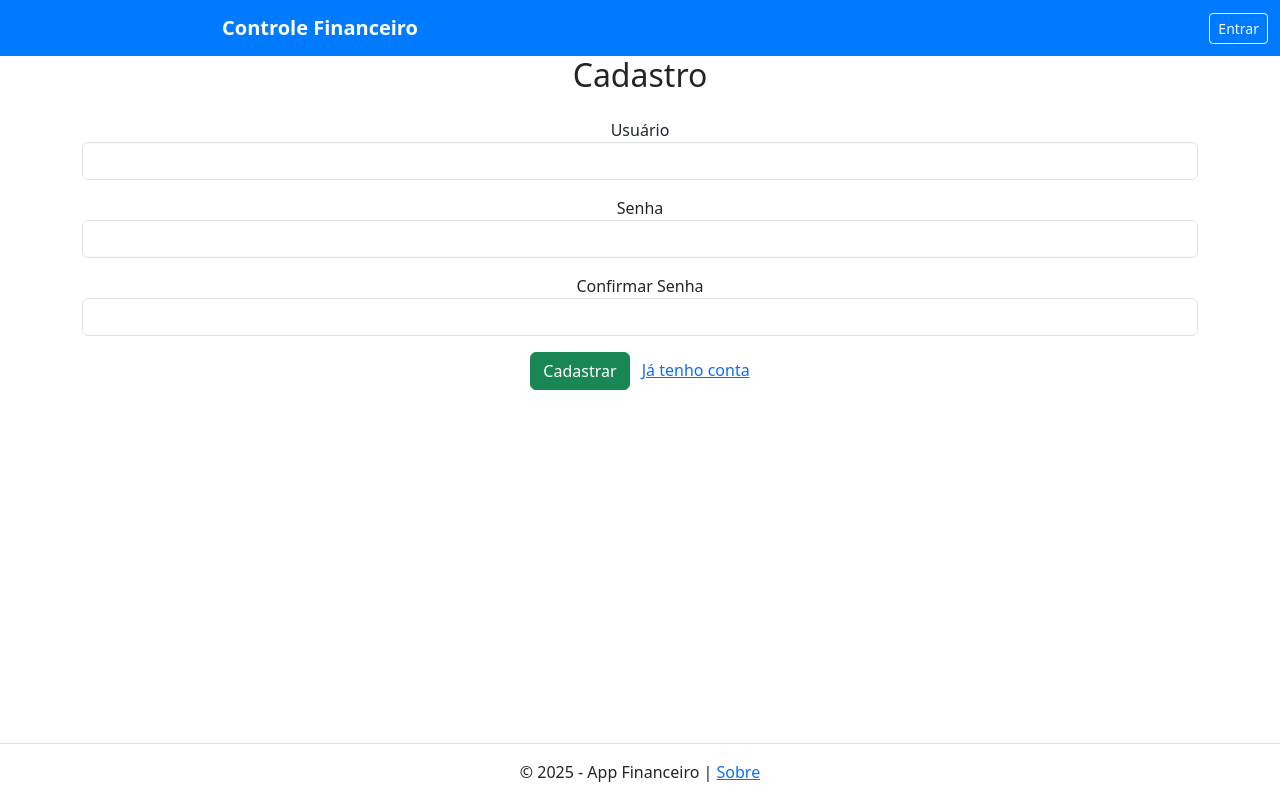
After one commit to diogobraganascimento/controle-financeiro, a Flask app: page /cadastro in a window 1280 px wide. The commit adds this page. Run offline with Flask 3, Linux system fonts and the light colour scheme.

Commit message:
Atualização: Criado as paginas de login, logout e cadastro e seus backends

```diff
--- a/app.py
+++ b/app.py
@@ -2,18 +2,100 @@ import os.path
 import json
 from io import BytesIO
 import sqlite3
+import bcrypt
 
 import pandas as pd
 from fpdf import FPDF
-from flask import Flask, render_template, request, redirect, url_for, send_file
+from flask import Flask, render_template, request, redirect, url_for, send_file, session, flash
 
 
 app = Flask(__name__)
+app.secret_key = 'Q!w2e3r4t5'
+
+
+# Cria a tabela de usuários
+def criar_tabela_usuarios():
+    conexao = sqlite3.connect('financeiro.db')
+    c = conexao.cursor()
+    c.execute('''
+        CREATE TABLE IF NOT EXISTS usuarios (
+            id INTEGER PRIMARY KEY AUTOINCREMENT,
+            username TEXT NOT NULL UNIQUE,
+            senha_hash TEXT NOT NULL
+        )
+    ''')
+    conexao.commit()
+    conexao.close()
+
+
+criar_tabela_usuarios()
+
+
+# Rota de Login
+@app.route('/login', methods=['GET', 'POST'])
+def login():
+    if request.method == 'POST':
+        usuario = request.form['username']
+        senha = request.form['password']
+
+        concexao = sqlite3.connect('financeiro.db')
+        cursor = concexao.cursor()
+        cursor.execute("SELECT senha_hash FROM usuarios WHERE username = ?", (usuario,))
+        resultado = cursor.fetchone()
+        concexao.close()
+
+        if resultado and bcrypt.checkpw(senha.encode('utf-8'), resultado[0]):
+            session['usuario'] = usuario
+            return redirect(url_for('home'))
+        else:
+            flash("Usuário ou senha inválidos", "danger")
+
+    return render_template('login.html')
+
+
+# Roda de cadastro
+@app.route('/cadastro', methods=['GET', 'POST'])
+def cadastro():
+    if request.method == 'POST':
+        usuario = request.form['username']
+        senha = request.form['password']
+        confirmar_senha = request.form['confirm_password']
+
+        if senha != confirmar_senha:
+            flash("As senhas não coincidem", "danger")
+            return redirect(url_for('cadastro'))
+
+        senha_hash = bcrypt.hashpw(senha.encode('utf-8'), bcrypt.gensalt())
+
+        try:
+            conexao = sqlite3.connect('financeiro.db')
+            cursor = conexao.cursor()
+            cursor.execute("INSERT INTO usuarios (username, senha_hash) VALUES (?, ?)", (usuario, senha_hash))
+            conexao.commit()
+            conexao.close()
+            flash("Cadastro realizado com sucesso! Faça login.", "success")
+            return redirect(url_for('login'))
+        except sqlite3.IntegrityError:
+            flash("Usuário já existe", "warning")
+            return redirect(url_for('cadastro'))
+
+    return render_template('cadastro.html')
+
+
+# Rota de Logout
+@app.route('/logout')
+def logout():
+    session.pop('usuario', None)
+    flash("Você saiu com sucesso", "success")
+    return redirect(url_for('login'))
 
 
 # Rota Home
 @app.route("/", methods=["GET"])
 def home():
+    if 'usuario' not in session:
+        return redirect(url_for('login'))
+
     conexao = sqlite3.connect('financeiro.db')
     cursor = conexao.cursor()
 
--- /dev/null
+++ b/templates/cadastro.html
@@ -0,0 +1,34 @@
+{% extends 'base.html' %}
+
+{% block title %}Cadastro - Controle Financeiro{% endblock %}
+
+{% block content %}
+    <body class="container mt-5">
+        <h2 class="mb-4">Cadastro</h2>
+
+        {% with messages = get_flashed_messages(with_categories=true) %}
+            {% if messages %}
+                {% for category, message in messages %}
+                    <div class="alert alert-{{ category }}">{{ message }}</div>
+                {% endfor %}
+            {% endif %}
+        {% endwith %}
+
+        <form method="POST">
+            <div class="mb-3">
+                <label>Usuário</label>
+                <input type="text" class="form-control" name="username" required>
+            </div>
+            <div class="mb-3">
+                <label>Senha</label>
+                <input type="password" class="form-control" name="password" required>
+            </div>
+            <div class="mb-3">
+                <label>Confirmar Senha</label>
+                <input type="password" class="form-control" name="confirm_password" required>
+            </div>
+            <button class="btn btn-success">Cadastrar</button>
+            <a href="{{ url_for('login') }}" class="btn-secondary ms-2">Já tenho conta</a>
+        </form>
+    </body>
+{% endblock %}
--- a/templates/includes/navbar.html
+++ b/templates/includes/navbar.html
@@ -5,8 +5,15 @@
             <span class="navbar-toggler-icon"></span>
         </button>
     </div>
+
     <div class="container">
         <div class="collapse navbar-collapse justify-content-center" id="navbarNav">
+            <!-- Se o usuário estiver logado, mostra nome e botão sair -->
+            {% if session.get('usuario') %}
+                <div class="d-flex align-items-center ms-auto">
+                    <span class="text-white me-3">Olá, {{ session['usuario']['nome'] }}</span>
+                    <a class="btn btn-outline-light btn-sm" href="{{ url_for('logout') }}">Sair</a>
+                </div>
                 <ul class="navbar-nav">
                     <li class="nav-item">
                         <a class="nav-link text-white" href="{{ url_for('home') }}">Home</a>
@@ -21,6 +28,11 @@
                         <a class="nav-link text-white" href="{{ url_for('about') }}">Sobre</a>
                     </li>
                 </ul>
+            {% else %}
+                <div class="ms-auto">
+                    <a class="btn btn-outline-light btn-sm" href="{{ url_for('login') }}">Entrar</a>
+                </div>
+            {% endif %}
         </div>
     </div>
 </nav>
```
Also changed, not shown: templates/login.html (added, +31 -0 lines), financeiro.db. Lines whose indentation alone changed are shown as unchanged.
